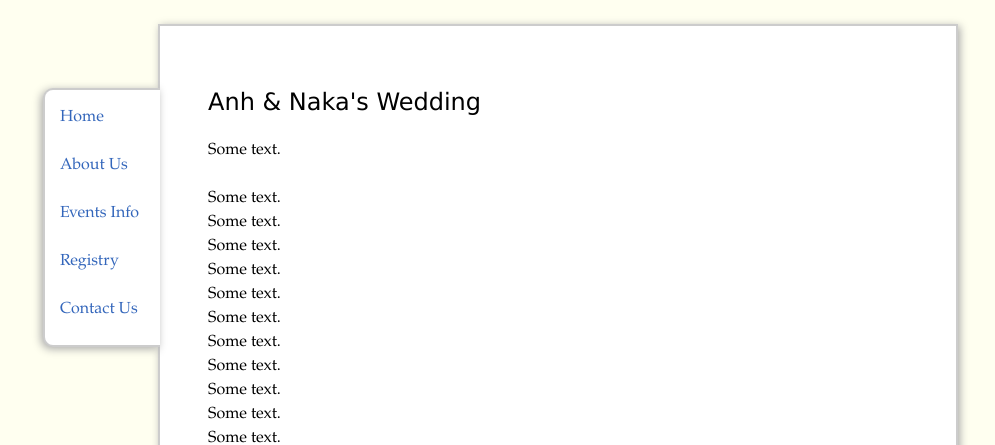
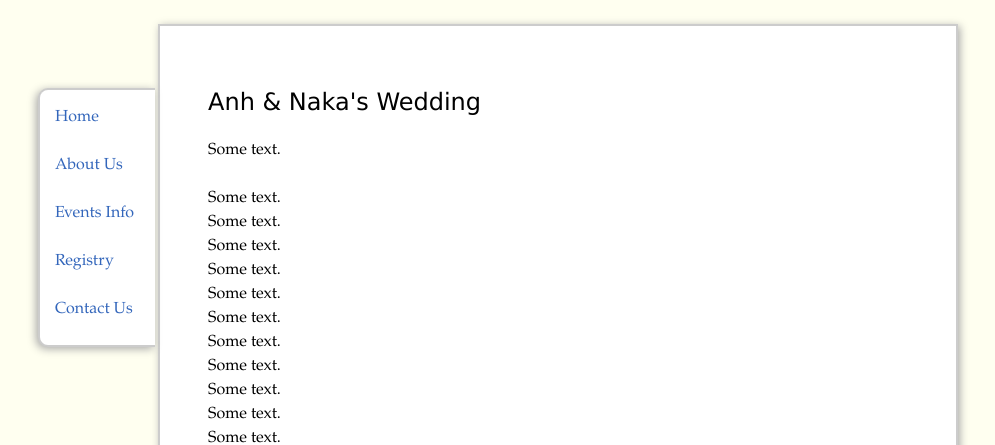
Before and after one commit to trananh/trananh.github.io, a Jekyll site: the page built from wedding/index.html, in a window 1280 px wide. Shown: the top 445 px of the page, without its empty margins (82-1077 px from the left). Built offline with Jekyll 4.4.1, drawn with Linux system fonts in a browser that asks for light colours; nearby versions of some CDN libraries.

Commit message:
Updated wedding page.

```diff
--- a/wedding/index.html
+++ b/wedding/index.html
@@ -12,7 +12,7 @@ title: anh &amp; naka wedding
     <meta itemprop="location" content="Abernethy Center, OR">
 </span>
 
-<div id="navweddingwrapper" style="position: absolute; margin-top: 4em; margin-left: -115px; height: 1px;">
+<div id="navweddingwrapper" style="position: absolute; margin-top: 4em; margin-left: -120px; height: 1px;">
     <div id="navsidebar" style="border-style: solid none solid solid;
                                 border-radius: 10px 0px 0px 10px;
                                 box-shadow: -2px 2px 8px #aaa;
```
